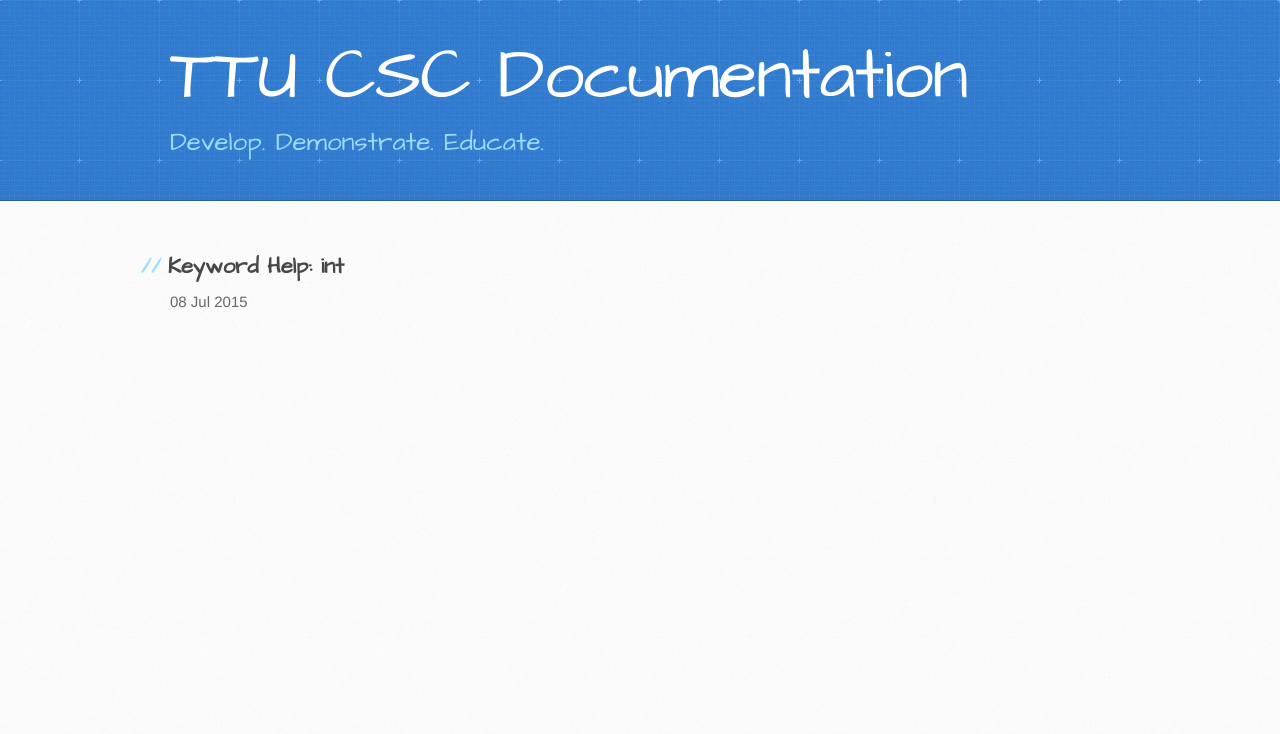
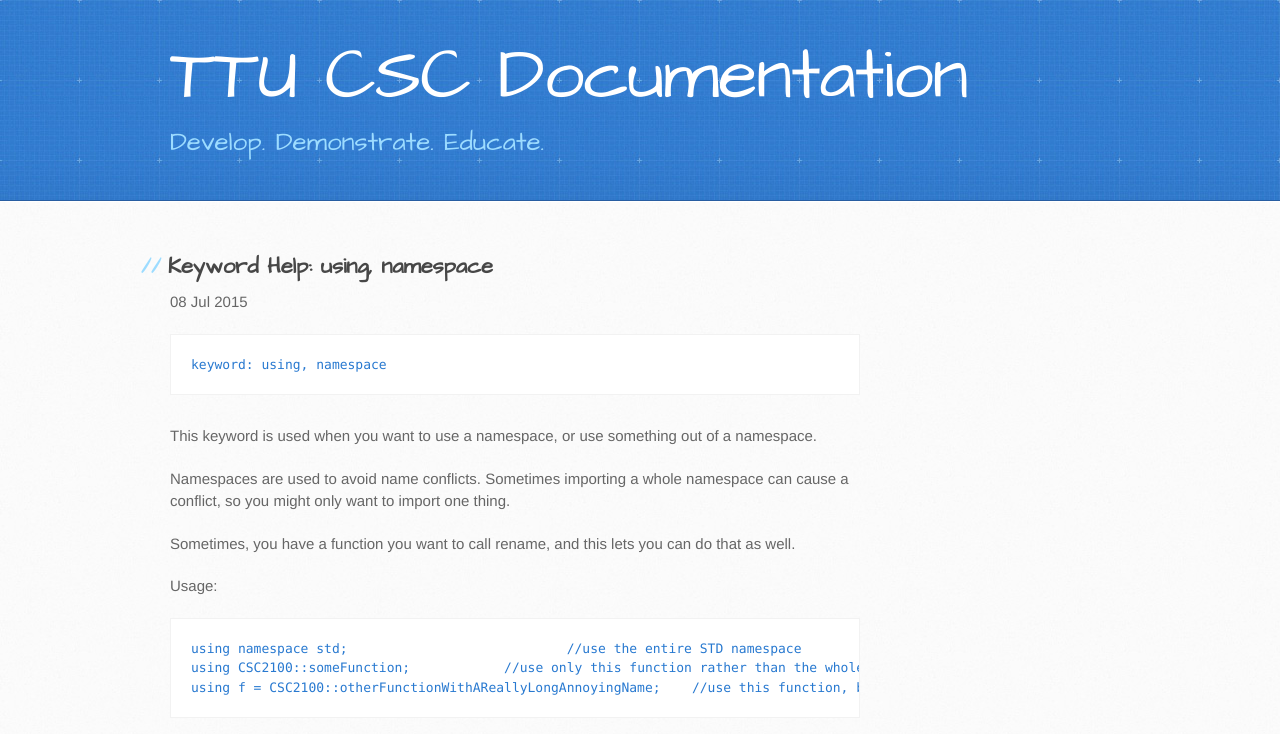
Before and after one commit to TTU-CSC/ttu-csc.github.com, a Jekyll site: the page built from _posts/2015-07-08-using.markdown, in a window 1280 px wide. Shown: the top 734 px of the page. Built offline with Jekyll 4.4.1, drawn with Linux system fonts in a browser that asks for light colours.

Commit message:
Update 2015-07-08-using.markdown

```diff
--- a/_posts/2015-07-08-using.markdown
+++ b/_posts/2015-07-08-using.markdown
@@ -1,6 +1,20 @@
 ---
 layout: post
-title:  "Keyword Help: int"
+title:  "Keyword Help: using, namespace"
 date:   2015-07-08 15:37:30
 categories: docs
 ---
+
+	keyword: using, namespace
+
+This keyword is used when you want to use a namespace, or use something out of a namespace.
+
+Namespaces are used to avoid name conflicts. Sometimes importing a whole namespace can cause a conflict, so you might only want to import one thing.
+
+Sometimes, you have a function you want to call rename, and this lets you can do that as well.
+
+Usage:
+
+	using namespace std;				//use the entire STD namespace
+	using CSC2100::someFunction;		//use only this function rather than the whole namespace
+	using f = CSC2100::otherFunctionWithAReallyLongAnnoyingName;	//use this function, but give it a new name, because this one sucks
```
